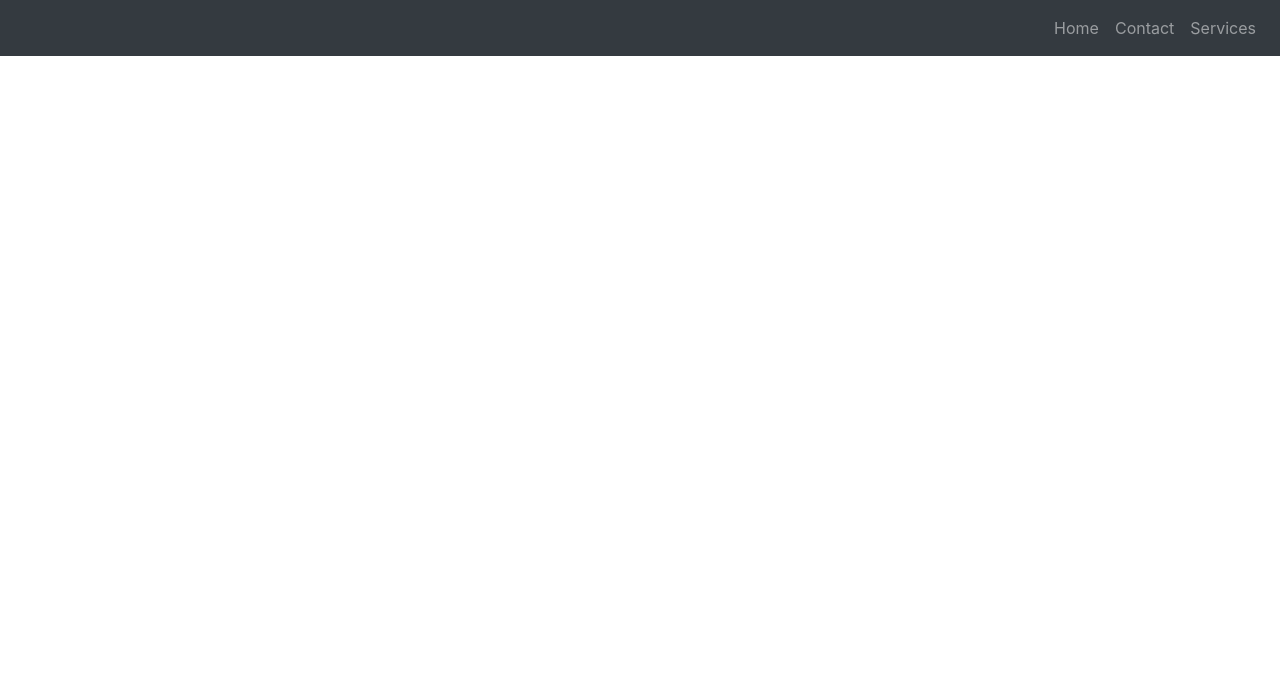
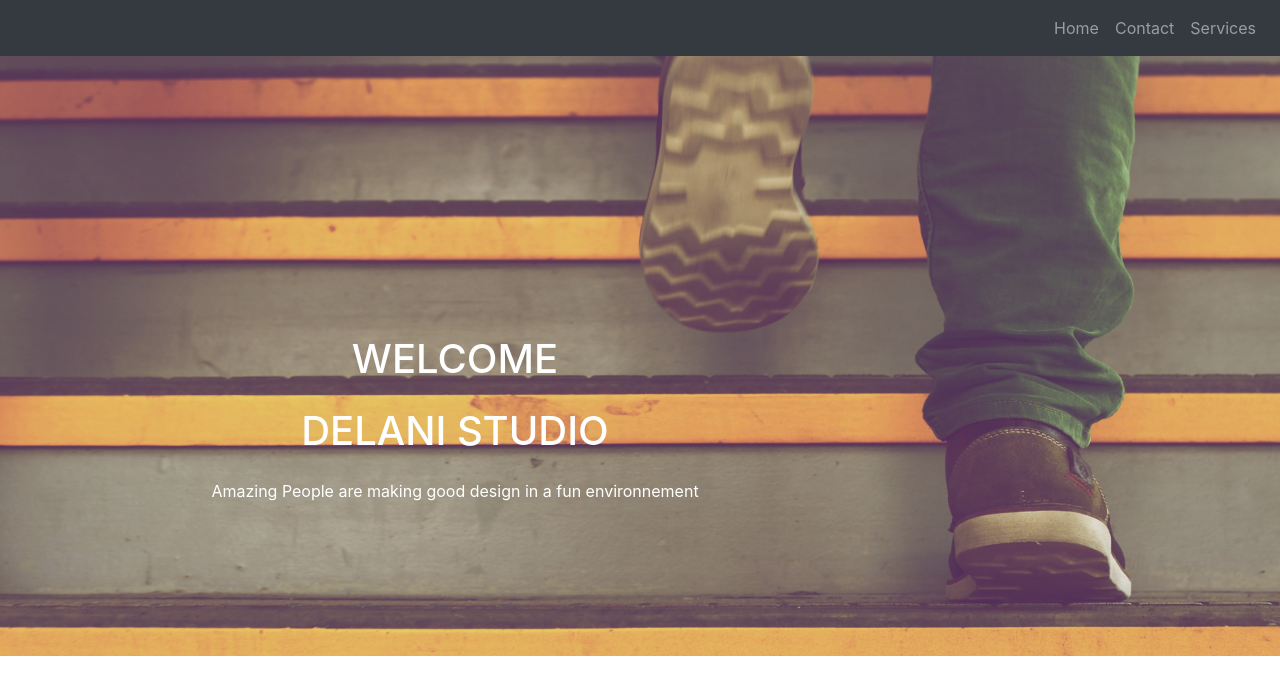
Before and after one commit to FrancineU/AssessmentThree, a plain HTML site: page index.html in a window 1280 px wide. Drawn offline with nearby package versions, Linux system fonts and the light colour scheme.

Commit message:
add Home

```diff
--- a/index.html
+++ b/index.html
@@ -26,6 +26,21 @@
       </ul>
     </div>
      </nav>
+     <section class="hero-wrap js-fullheight" style="background-image: url(/assets/backgrounds/h_img.jpg); background-size: cover; opacity: 0.9; height: 50%; position: rel
+     ;">
+         <div class="overlay"></div>
+         <div class="container">
+         <div class="row no-gutters slider-text js-fullheight align-items-center justify-content-start" data-scrollax-parent="true" style="height: 600px;">
+         <div class="col-md-8 ftco-animate mt-5 fadeInUp ftco-animated" data-scrollax=" properties: { translateY: '70%' }" style="transform: translateZ(0px) translateY(-4.46132%);">
+         <p class="d-flex align-items-center" data-scrollax="properties: { translateY: '30%', opacity: 1.6 }" style="opacity: 0.898027; transform: translateZ(0px) translateY(-1.91199%);">
+         </p>
+         <h1 class="mb-4" style=" color:White; font: secular one; text-align: center; margin:20px;">WELCOME</h1>
+         <h1 class="mb-4  " style="color:White; font:secular one ; text-align: center;">DELANI STUDIO</h1>
+         <p class="mb-4" style=" color:White; font:secular one ; text-align: center;"> Amazing People are making good design in a fun environnement</p>
+         </div>
+         </div>
+         </div>
+         </section>
 
      <script   src="https://code.jquery.com/jquery-3.3.1.min.js"   integrity="sha256-FgpCb/KJQlLNfOu91ta32o/NMZxltwRo8QtmkMRdAu8="   crossorigin="anonymous"></script>
     <script src="js/scripts.js"></script>
```
